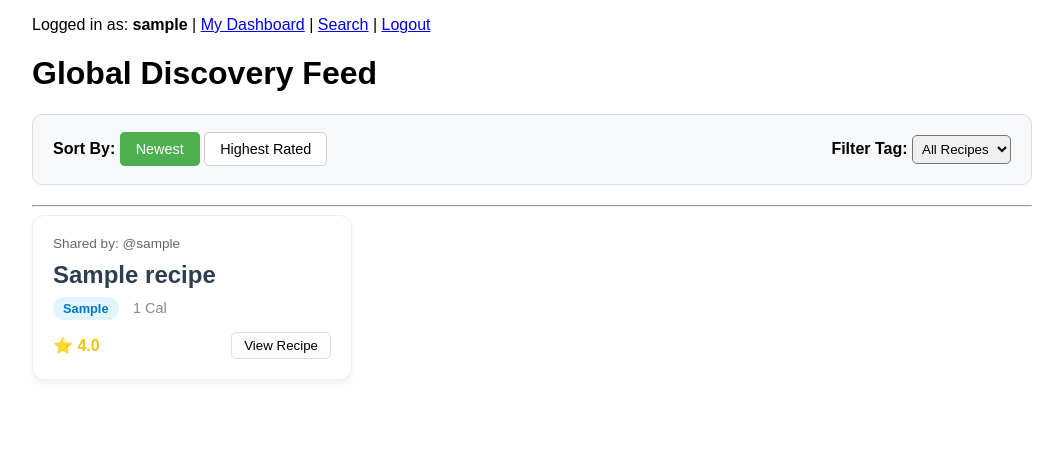
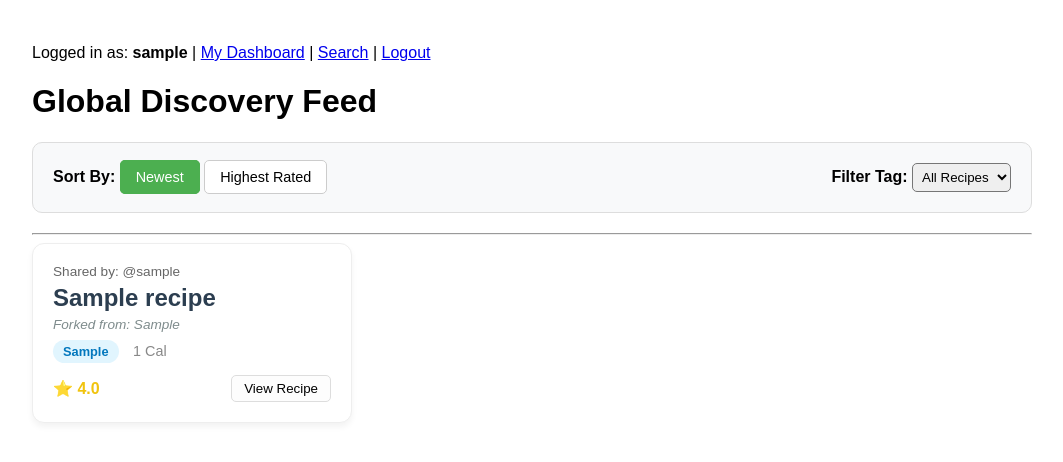
Before and after one commit to Javan27/CSC330-RecipeHub, a Flask app: page /feed in a window 1280 px wide. Shown: the top 462 px of the page, without its empty margins (108-1171 px from the left). Run offline with Flask 3, Linux system fonts and the light colour scheme; the visitor is signed in with stand-in values (Sample User, id 1); tables that the repository leaves empty hold one stand-in row (values such as "Sample post").

Commit message:
Update feed.html
We’ve added the "Forked from" attribution directly under the recipe name in the card view, matching the style of the profile dashboard.

```diff
--- a/templates/feed.html
+++ b/templates/feed.html
@@ -5,16 +5,18 @@
     <meta name="viewport" content="width=device-width, initial-scale=1.0">
     <title>Global Recipe Feed</title>
     <style>
-        .feed-container { max-width: 1000px; margin: 0 auto; font-family: sans-serif; }
+        .feed-container { max-width: 1000px; margin: 0 auto; font-family: sans-serif; padding: 20px; }
         .toolbar { background: #f8f9fa; padding: 20px; border-radius: 10px; margin-bottom: 20px; display: flex; gap: 20px; align-items: center; border: 1px solid #ddd; }
         .recipe-grid { display: grid; grid-template-columns: repeat(auto-fill, minmax(300px, 1fr)); gap: 20px; }
-        .recipe-card { border: 1px solid #eee; padding: 20px; border-radius: 12px; background: white; box-shadow: 0 4px 6px rgba(0,0,0,0.05); transition: transform 0.2s; position: relative; }
+        .recipe-card { border: 1px solid #eee; padding: 20px; border-radius: 12px; background: white; box-shadow: 0 4px 6px rgba(0,0,0,0.05); transition: transform 0.2s; position: relative; display: flex; flex-direction: column; }
         .recipe-card:hover { transform: translateY(-5px); box-shadow: 0 6px 12px rgba(0,0,0,0.1); }
         .tag-badge { background: #e1f5fe; color: #0277bd; padding: 4px 10px; border-radius: 20px; font-size: 0.8em; font-weight: bold; }
         .rating-badge { color: #f1c40f; font-weight: bold; }
         .sort-btn { padding: 8px 15px; border: 1px solid #ccc; border-radius: 5px; background: white; cursor: pointer; text-decoration: none; color: black; font-size: 0.9em; }
         .sort-btn.active { background: #4CAF50; color: white; border-color: #4CAF50; }
-        .creator-info { font-size: 0.85em; color: #666; margin-bottom: 10px; }
+        .creator-info { font-size: 0.85em; color: #666; margin-bottom: 5px; }
+        .fork-label { color: #7f8c8d; font-style: italic; font-size: 0.85em; margin: 0 0 10px 0; }
+        .original-label { color: #27ae60; font-size: 0.85em; font-weight: bold; margin: 0 0 10px 0; }
     </style>
 </head>
 <body>
@@ -55,7 +57,15 @@
                 {% for recipe in recipes %}
                     <div class="recipe-card">
                         <div class="creator-info">Shared by: @{{ recipe.owner.username }}</div>
-                        <h2 style="margin: 0 0 10px 0;"><a href="/recipe/{{ recipe.id }}" style="text-decoration: none; color: #2c3e50;">{{ recipe.name }}</a></h2>
+                        <h2 style="margin: 0 0 5px 0;">
+                            <a href="/recipe/{{ recipe.id }}" style="text-decoration: none; color: #2c3e50;">{{ recipe.name }}</a>
+                        </h2>
+
+                        {% if recipe.forked_from %}
+                            <p class="fork-label">Forked from: {{ recipe.forked_from }}</p>
+                        {% else %}
+                            <p class="original-label">Original Recipe</p>
+                        {% endif %}
 
                         <div style="margin-bottom: 15px;">
                             {% if recipe.tags %}
@@ -64,11 +74,9 @@
                             <span style="margin-left: 10px; font-size: 0.9em; color: #888;">{{ recipe.calories }} Cal</span>
                         </div>
 
-                        <div style="display: flex; justify-content: space-between; align-items: center;">
+                        <div style="margin-top: auto; display: flex; justify-content: space-between; align-items: center;">
                             <span class="rating-badge">
-                                {% set total = 0 %}
                                 {% if recipe.ratings %}
-                                    {# This is a quick average calculation for the card view #}
                                     ⭐ {{ (recipe.ratings|sum(attribute='stars') / recipe.ratings|length)|round(1) }}
                                 {% else %}
                                     <span style="color: #ccc; font-weight: normal;">No ratings</span>
```
